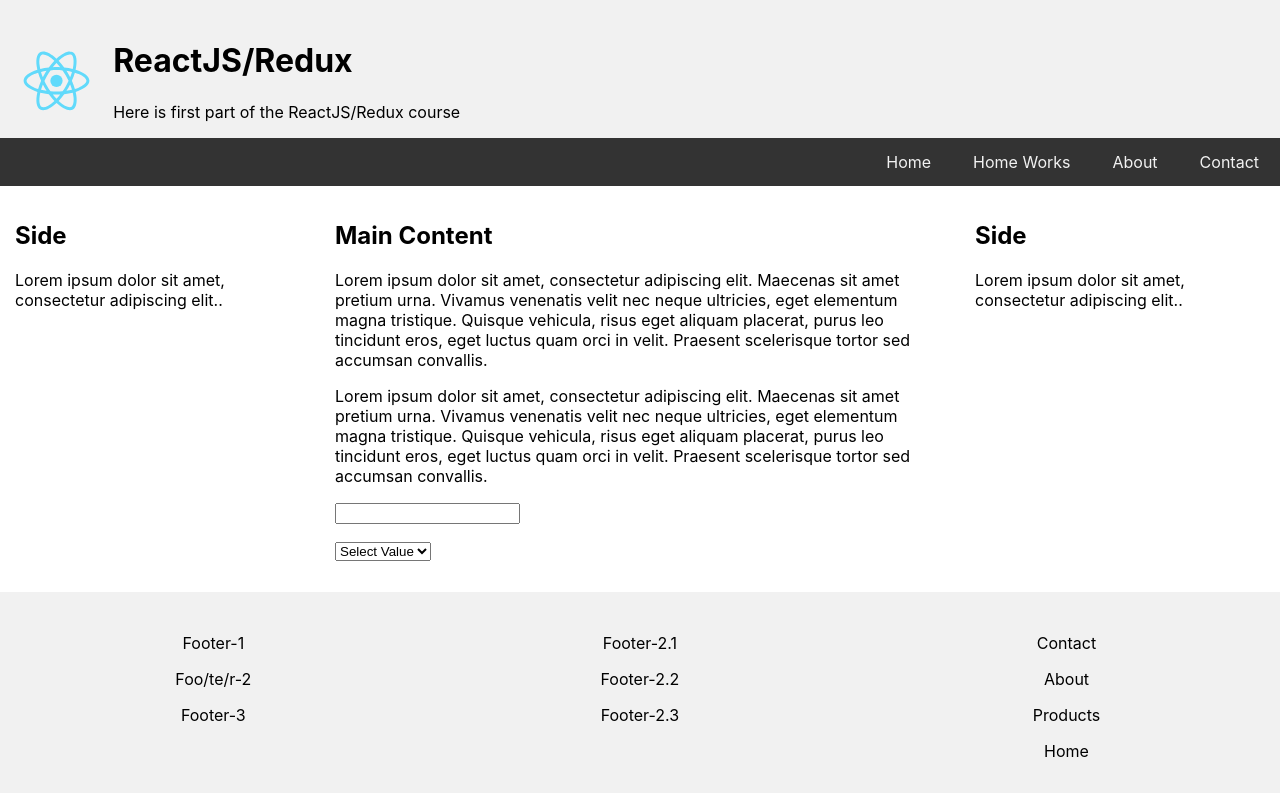
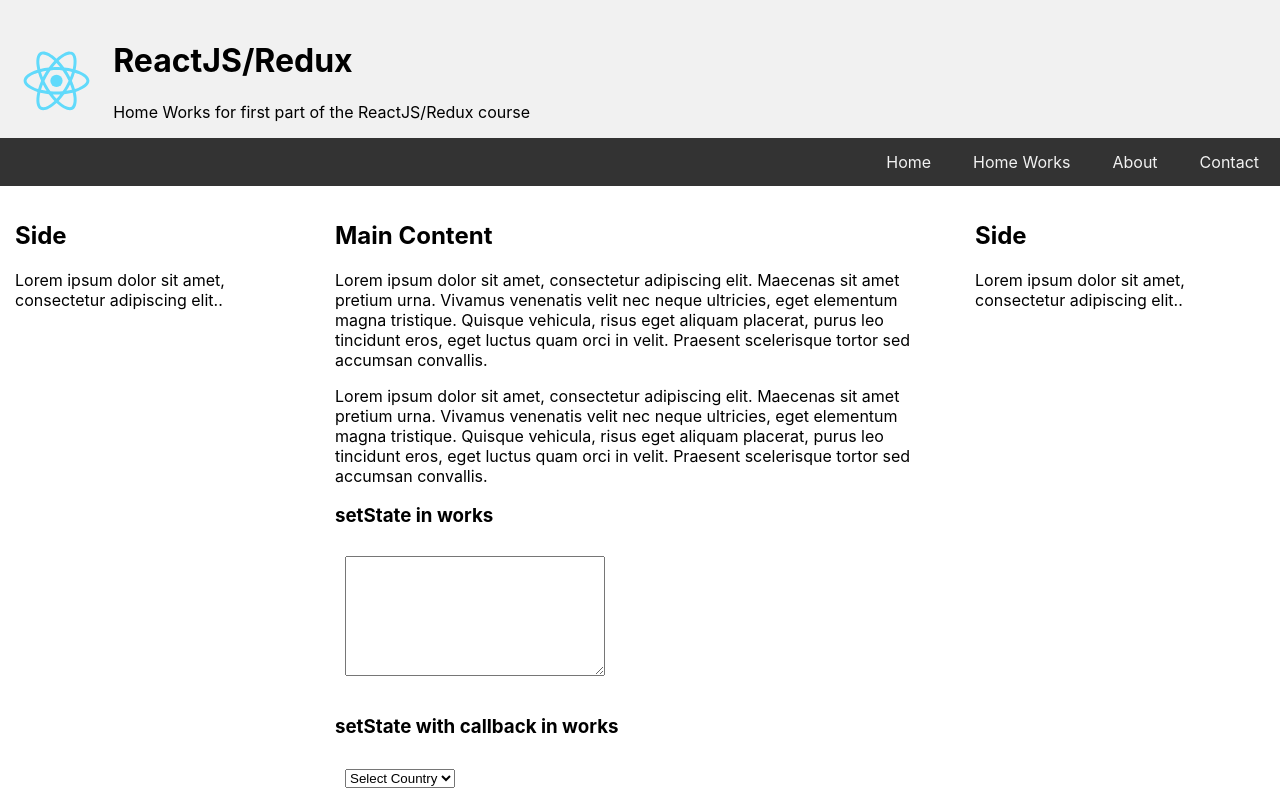
Before and after one commit to kano-kenji/react-first, a React (Create React App) app: page / in a window 1280 px wide. Shown: the top 793 px of the page. Built offline with nearby package versions, Linux system fonts and the light colour scheme.

Commit message:
Lesson 3 (Callback functionality). Home work - 3

```diff
--- a/src/App.css
+++ b/src/App.css
@@ -60,6 +60,31 @@ body {
   width: 50%;
 }
 
+.select-block{
+  padding: 10px;
+}
+.res-select{
+  padding: 10px;
+}
+
+.block {
+  display: inline-flex;
+}
+.block .req-box{
+  padding: 10px;
+}
+.block .req-box textarea{
+  width: 260px;
+  height: 120px;
+}
+.block .res-box{
+  padding: 10px;
+  width: 400px;
+  height: 150px;
+  overflow: auto;
+  margin: auto;
+}
+
 /* Clear floats after the columns */
 .row:after {
   content: "";
--- a/src/App.js
+++ b/src/App.js
@@ -6,26 +6,22 @@ import Footer from "./components/Footer/Footer";
 
 function App() {
     const topMenu = ['Contact', 'About', 'Home Works', 'Home'];
-    const countries = ['Australia', 'Belarus', 'Kenya', 'Russia', 'UK', 'USA', 'Ukraine'];
+    const countries = ['Select Country', 'Australia', 'Belarus', 'Kenya', 'Russia', 'UK', 'USA', 'Ukraine'];
     const footerMenu = [
         ['Footer-1', 'Foo/te/r-2', 'Footer-3'],
         ['Footer-2.1', 'Footer-2.2', 'Footer-2.3'],
         ['Contact', 'About', 'Products', 'Home'],
     ];
-    const copyright = 'Copyright © ' + (new Date()).getFullYear() + ' Alexander Tarasevich';
+    const copyright = 'Copyright © ' + new Date().getFullYear() + ' Alexander Tarasevich';
 
     const showItem = (item) => {
         alert('Clicked ' + item);
     }
 
-    const showText = (text) => {
-        document.getElementById('text-area').innerHTML = text;
-    }
-
     return (
         <div>
             <Header topMenu={topMenu} attempt={showItem}/>
-            <Content countries={countries} attempt={showText} />
+            <Content countries={countries} />
             <Footer footerMenu={footerMenu} copyright={copyright} attempt={showItem}/>
         </div>
     );
--- a/src/components/Content/Content.js
+++ b/src/components/Content/Content.js
@@ -1,12 +1,32 @@
-import React from 'react';
+import React, {Component} from 'react';
+import Countries from "../Countries/Countries";
 
-function Content(props) {
 
-    const transferText = (event) => {
-        props.attempt(event.target.value);
+class Content extends Component{
+    constructor(props) {
+        super(props);
+        this.state = {
+            value: '',
+            country: ''
+        }
+        this.handleChange = this.handleChange.bind(this);
+        this.handleCountry = this.handleCountry.bind(this);
     }
 
-    return (
+    handleChange(event){
+        this.setState({
+            value: event.target.value
+        })
+    }
+
+    handleCountry(country){
+        this.setState({
+            country: country
+        })
+    }
+
+    render() {
+        return(
             <div className="row">
                 <div className="column side">
                     <h2>Side</h2>
@@ -24,27 +44,75 @@ function Content(props) {
                         Quisque vehicula, risus eget aliquam placerat, purus leo tincidunt eros, eget luctus quam orci in velit.
                         Praesent scelerisque tortor sed accumsan convallis.
                     </p>
-                <p>
-                    <input type="text" onChange={transferText}/>
-                </p>
-                <p>
-                    <select onChange={transferText}>
-                        <option value="">Select Value</option>
-                        {props.countries.map((country, key) =>
-                            <option value={country} key={key}>
-                                {country}
-                            </option>
-                        )}
-                    </select>
-                </p>
-                <div id="text-area">{props.text}</div>
+
+                    <h3>setState in works</h3>
+                    <div className="block">
+                        <div className="req-box">
+                            <textarea value={this.state.value} onChange={this.handleChange}/>
+                        </div>
+                        <div className="res-box">{this.state.value}</div>
+                    </div>
+
+                    <h3>setState with callback in works</h3>
+                    <Countries countries={this.props.countries} attempt={this.handleCountry}/>
+                    <div className="res-select">{this.state.country}</div>
+
                 </div>
                 <div className="column side">
                     <h2>Side</h2>
                     <p>Lorem ipsum dolor sit amet, consectetur adipiscing elit..</p>
                 </div>
             </div>
-    );
+        )
+    }
 }
 
+
+// function Content(props) {
+//
+//     const transferText = (event) => {
+//         props.attempt(event.target.value);
+//     }
+//
+//     return (
+//         <div className="row">
+//             <div className="column side">
+//                 <h2>Side</h2>
+//                 <p>Lorem ipsum dolor sit amet, consectetur adipiscing elit..</p>
+//             </div>
+//             <div className="column middle">
+//                 <h2>Main Content</h2>
+//                 <p>Lorem ipsum dolor sit amet, consectetur adipiscing elit.
+//                     Maecenas sit amet pretium urna. Vivamus venenatis velit nec neque ultricies, eget elementum magna tristique.
+//                     Quisque vehicula, risus eget aliquam placerat, purus leo tincidunt eros, eget luctus quam orci in velit.
+//                     Praesent scelerisque tortor sed accumsan convallis.
+//                 </p>
+//                 <p>Lorem ipsum dolor sit amet, consectetur adipiscing elit.
+//                     Maecenas sit amet pretium urna. Vivamus venenatis velit nec neque ultricies, eget elementum magna tristique.
+//                     Quisque vehicula, risus eget aliquam placerat, purus leo tincidunt eros, eget luctus quam orci in velit.
+//                     Praesent scelerisque tortor sed accumsan convallis.
+//                 </p>
+//                 <p>
+//                     <input type="text" onChange={transferText}/>
+//                 </p>
+//                 <p>
+//                     <select onChange={transferText}>
+//                         <option value="">Select Value</option>
+//                         {props.countries.map((country, key) =>
+//                             <option value={country} key={key}>
+//                                 {country}
+//                             </option>
+//                         )}
+//                     </select>
+//                 </p>
+//                 <div id="text-area">{props.text}</div>
+//             </div>
+//             <div className="column side">
+//                 <h2>Side</h2>
+//                 <p>Lorem ipsum dolor sit amet, consectetur adipiscing elit..</p>
+//             </div>
+//         </div>
+//     );
+// }
+
 export default Content;
--- /dev/null
+++ b/src/components/Countries/Countries.js
@@ -0,0 +1,28 @@
+import React, {Component} from 'react';
+
+class Countries extends Component{
+    constructor(props) {
+        super(props);
+        this.handleChange = this.handleChange.bind(this);
+    }
+
+    handleChange(event){
+        this.props.attempt(event.target.value);
+    }
+
+    render() {
+        return(
+            <div className="select-block">
+                <select value={this.props.value} onChange={this.handleChange}>
+                    {this.props.countries.map((country, key) =>
+                        <option value={country} key={key}>
+                            {country}
+                        </option>
+                    )}
+                </select>
+            </div>
+        )
+    }
+}
+
+export default Countries;
--- a/src/components/Footer/Footer.js
+++ b/src/components/Footer/Footer.js
@@ -1,13 +1,28 @@
-import React from 'react';
+import React, {Component} from 'react';
 import FooterBlocks from "./FooterBlocks";
 
-function Footer(props) {
-    return (
-        <div className="footer">
-            {props.footerMenu.map(el => <FooterBlocks key={el} item={el} attempt={props.attempt}/>)}
-            <p className="copyright">{props.copyright}</p>
-        </div>
-    );
+class Footer extends Component{
+    constructor(props) {
+        super(props);
+    }
+
+    render() {
+        return(
+            <div className="footer">
+                {this.props.footerMenu.map(el => <FooterBlocks key={el} item={el} attempt={this.props.attempt}/>)}
+                <p className="copyright">{this.props.copyright}</p>
+            </div>
+        )
+    }
 }
 
+// function Footer(props) {
+//     return (
+//         <div className="footer">
+//             {props.footerMenu.map(el => <FooterBlocks key={el} item={el} attempt={props.attempt}/>)}
+//             <p className="copyright">{props.copyright}</p>
+//         </div>
+//     );
+// }
+
 export default Footer;
--- a/src/components/Footer/FooterBlocks.js
+++ b/src/components/Footer/FooterBlocks.js
@@ -1,15 +1,33 @@
-import React from 'react';
+import React, {Component} from 'react';
 
-function FooterBlocks(props) {
-    return (
-        <div className="column">
-            {props.item.map((el, key) =>
-                <p key={key} onClick={()=>props.attempt(el)}>
-                    {el}
-                </p>
-            )}
-        </div>
-    );
+class FooterBlocks extends Component{
+    constructor(props) {
+        super(props);
+    }
+
+    render() {
+        return(
+            <div className="column">
+                {this.props.item.map((el, key) =>
+                    <p key={key} onClick={()=>this.props.attempt(el)}>
+                        {el}
+                    </p>
+                )}
+            </div>
+        )
+    }
 }
 
+// function FooterBlocks(props) {
+//     return (
+//         <div className="column">
+//             {props.item.map((el, key) =>
+//                 <p key={key} onClick={()=>props.attempt(el)}>
+//                     {el}
+//                 </p>
+//             )}
+//         </div>
+//     );
+// }
+
 export default FooterBlocks;
--- a/src/components/Header/Header.js
+++ b/src/components/Header/Header.js
@@ -1,21 +1,47 @@
-import React from 'react';
+import React, {Component} from 'react';
 import MenuItem from "./MenuItem";
 import Logo from "../../logo.svg";
 
-function Header(props) {
+class Header extends Component{
+    constructor(props) {
+        super(props);
+        this.state = {
+            topMenu: props.topMenu,
+            attempt: props.attempt
+        }
+    }
 
-    return (
+    render(){
+        return(
             <div className="header">
                 <div className="logo">
                     <img src={Logo} alt="ReactJS/Redux" />
                     <h1>ReactJS/Redux</h1>
-                <p>Here is first part of the ReactJS/Redux course</p>
+                    <p>Home Works for first part of the ReactJS/Redux course</p>
                 </div>
                 <div className="topnav">
-                {props.topMenu.map(el => <MenuItem key={el} item={el} attempt={props.attempt}/>)}
+                    {this.state.topMenu.map(el => <MenuItem key={el} item={el} attempt={this.state.attempt}/>)}
                 </div>
             </div>
-    );
+        )
+    }
 }
 
+
+// function Header(props) {
+//
+//     return (
+//         <div className="header">
+//             <div className="logo">
+//                 <img src={Logo} alt="ReactJS/Redux" />
+//                 <h1>ReactJS/Redux</h1>
+//                 <p>Here is first part of the ReactJS/Redux course</p>
+//             </div>
+//             <div className="topnav">
+//                 {props.topMenu.map(el => <MenuItem key={el} item={el} attempt={props.attempt}/>)}
+//             </div>
+//         </div>
+//     );
+// }
+
 export default Header;
```
Also changed, not shown: src/components/Header/MenuItem.js (+34 -11 lines). Lines whose indentation alone changed are shown as unchanged.
